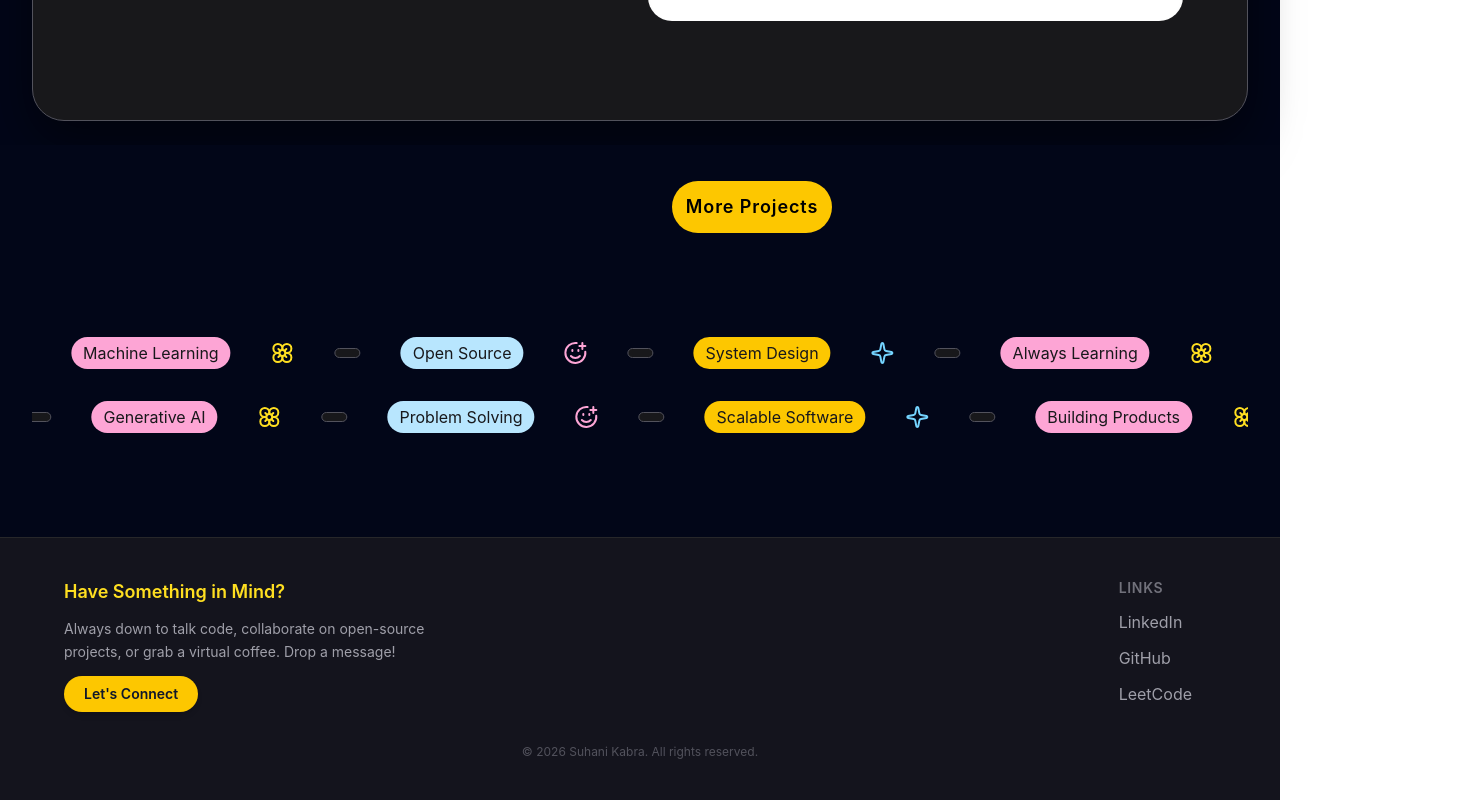
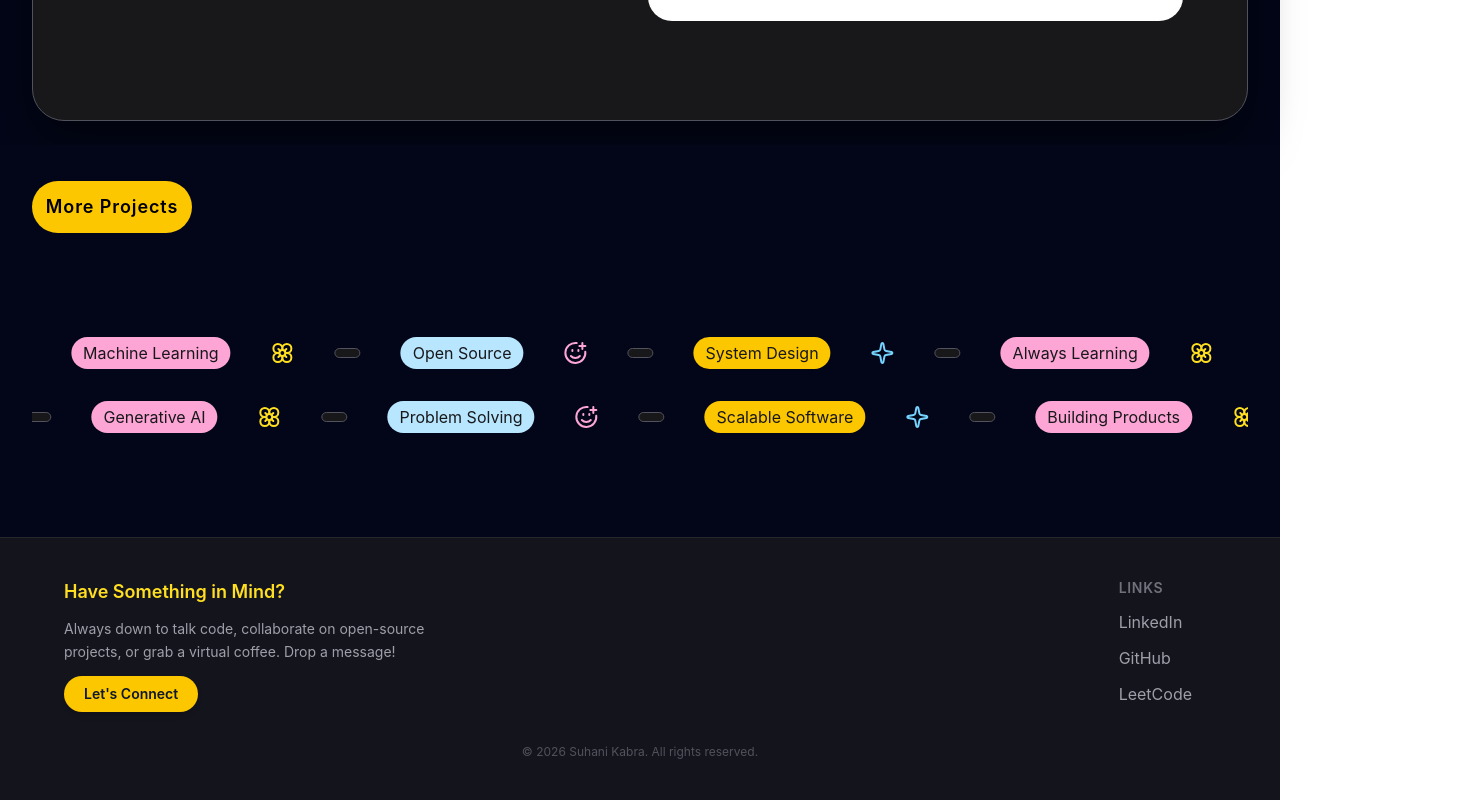
Before and after one commit to Suhanii15/Suhani-Kabra, a React (Vite) app in the folder suhani/: page / in a window 1280 px wide. Shown: the part 2337-3137 px from the top of the page, 1472 px wide, since content can reach past the window. Built offline with nearby package versions, Linux system fonts and the light colour scheme.

Commit message:
fixed landing page for tabs as well

```diff
--- a/suhani/src/pages/landingPage.jsx
+++ b/suhani/src/pages/landingPage.jsx
@@ -310,7 +310,7 @@ I have hands on experience in building real-world projects based on <span classN
         <a href="https://github.com/Suhanii15"
          target="_blank"
   rel="noopener noreferrer">
-       <button className="bg-yellow-400 text-lg font-semibold w-40 rounded-full px-3 py-3 mx-auto sm:mx-160 mt-3 hover:cursor-pointer tracking-wider">
+       <button className="bg-yellow-400 text-lg font-semibold w-40 rounded-full px-3 py-3 mx-auto 2xl:mx-160 mt-3 hover:cursor-pointer tracking-wider">
             More Projects
         </button>
         </a>
```
